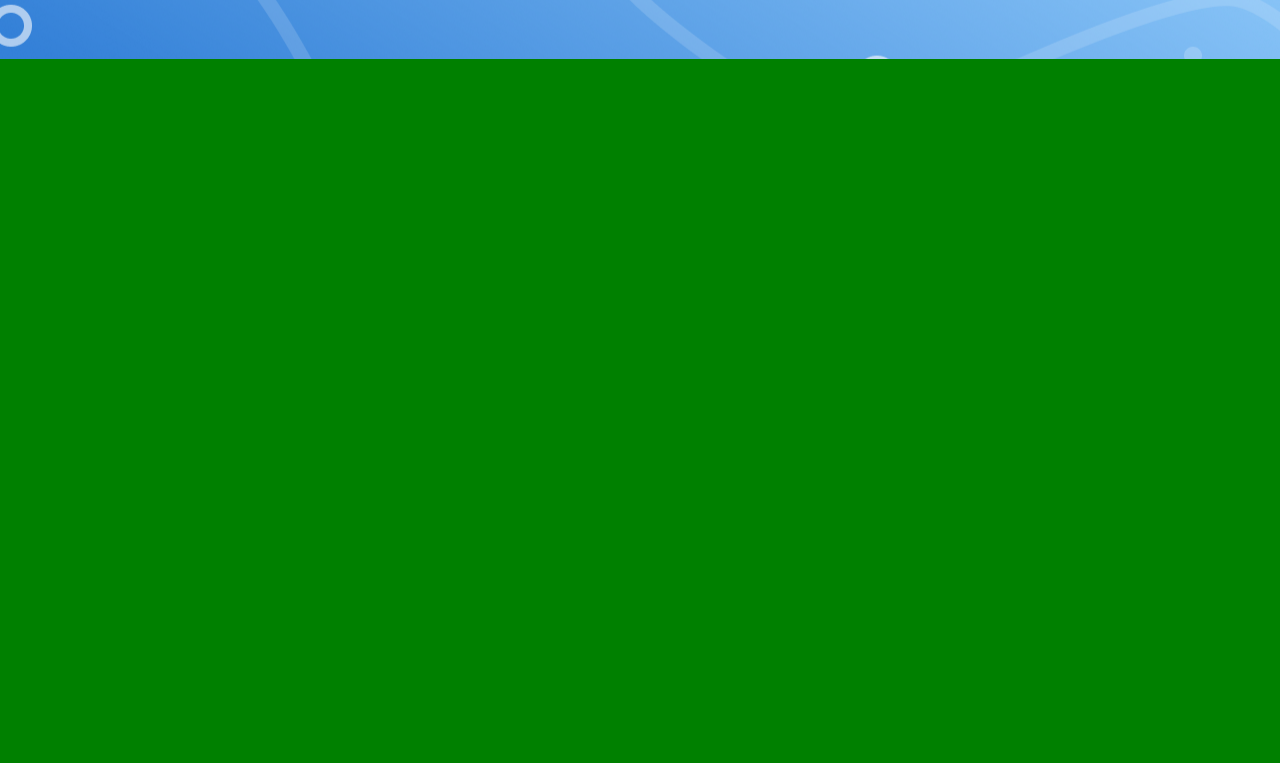
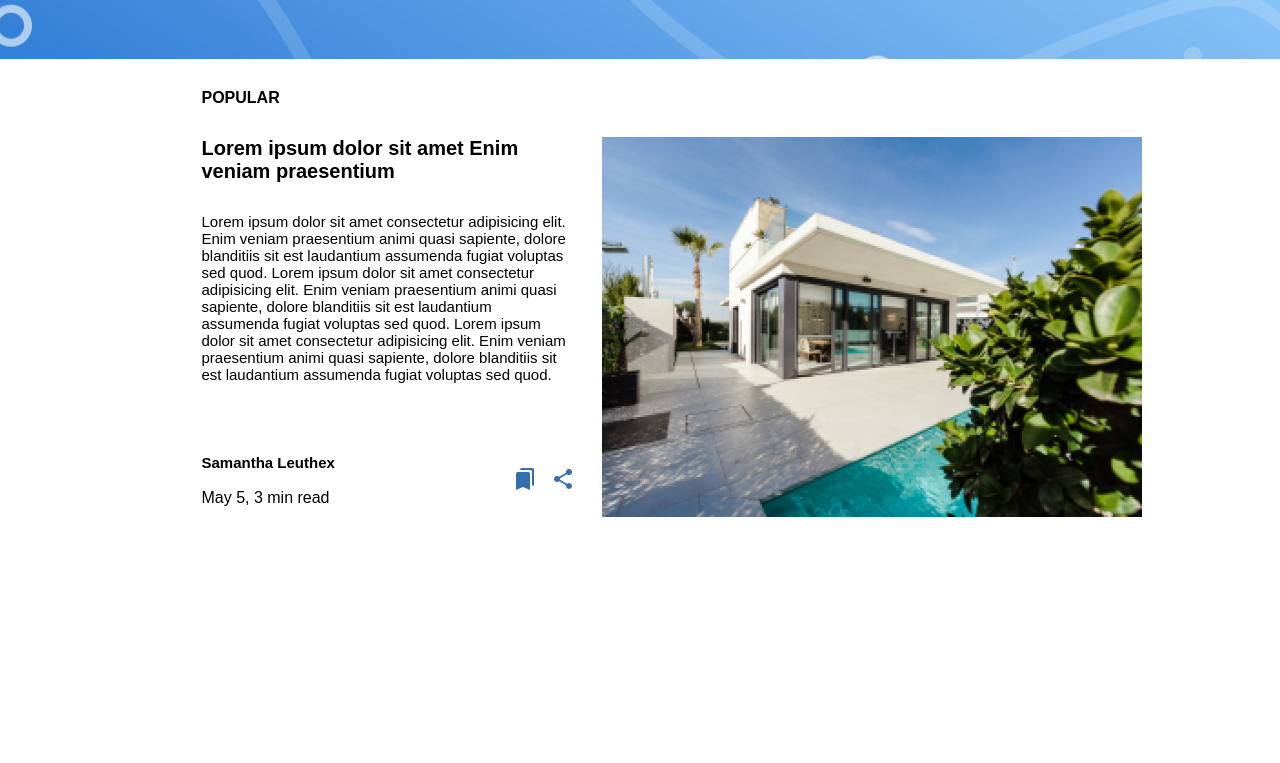
Before and after one commit to natalinunez/hackaton_6, a plain HTML site: page index.html in a window 1280 px wide. Shown: the part 195-958 px from the top of the page. Drawn offline with Linux system fonts and the light colour scheme.

Commit message:
Inicio y fin de maquetación de ContainerPopular

```diff
--- a/css/styles.css
+++ b/css/styles.css
@@ -16,7 +16,7 @@ a{
 .Container{
     width: 1343px;
     height: 1017px;
-    background-color:green;
+    /*background-color:green;*/
 }
 
 /*Inicio Container Head*/
@@ -70,7 +70,7 @@ a{
     color:black;
     font-weight: bold;
 }
-.ContainerMain-Title--Color{
+.ContainerMain--ColorH1{
     font-size: 30px;
     color:white;
 }
@@ -79,7 +79,76 @@ a{
     font-size: 15px;
     color:black;
 }
-.ContainerMain-P--Color{
+.ContainerMain--ColorP{
     color:white;
 }
+
 /*Fin Container Main*/
+/*Inicio Container Popular*/
+.ContainerPopular{
+    width: 70%;
+    height: 20%;
+    margin:0 auto;
+    display: grid;
+    grid-template-columns: repeat(2,1fr);
+    grid-template-rows: repeat(3,1fr,3fr,1fr);
+    grid-gap:30px;
+    /*flex-direction: column;
+    justify-content: center;
+    align-items: center;*/
+}
+.CPopular-TitleT{
+    padding-top: 30px;;
+    text-align: left;
+}
+.CPopular-Title{
+    font-size: 15px;
+    color:black;
+    font-weight: bold;
+}
+.CPopular--ColorH3{
+    font-size: 20px;
+    padding-bottom: 30px;;
+}
+
+.CPopular-P {
+    font-size: 15px;
+    color:black;
+}
+
+.ContainerPopular .CPopular-TitleT{
+    grid-column: 1/3;
+    grid-row: 1/2;
+}
+
+.ContainerPopular .CPopular-Text .CPopularAuthor{
+    grid-column: 1/2;
+    grid-row: 2/4;
+}
+
+.ContainerPopular-Imagen{
+    grid-column: 2/3;
+    grid-row: 2/4;
+}
+
+.CPopularAuthor{
+    display: flex;
+    justify-content: space-between;
+    align-items: center;
+}
+.CPopularAuthor-Link{
+    width: 15%;
+    display: flex;
+    justify-content: space-between;
+    align-items: center;
+}
+
+.CPopularAuthor-Name{
+    font-size: 15px;
+    color:black;
+    font-weight: bold;
+}
+.CPopularAuthor--Date{
+    font-weight: 100;
+}
+/*Fin Container Popular*/
--- a/index.html
+++ b/index.html
@@ -25,6 +25,35 @@
                 quasi sapiente, dolore blanditiis sit est laudantium assumenda fugiat voluptas sed quod.Enim veniam praesentium animi
             </p>
         </main>
+        <section class="ContainerPopular">
+            <!-- <img src="/css/imagenes/icon-search.png" alt="" >  -->
+                <h4 class="CPopular-TitleT">POPULAR</h4>
+                <div class="CPopular-Texto">
+                     <h3  class="CPopular-Title CPopular--ColorH3">Lorem ipsum dolor sit amet Enim veniam praesentium</h3>
+                     <p class="CPopular-P ">
+                         Lorem ipsum dolor sit amet consectetur adipisicing elit. Enim veniam praesentium animi
+                         quasi sapiente, dolore blanditiis sit est laudantium assumenda fugiat voluptas sed quod.
+                         Lorem ipsum dolor sit amet consectetur adipisicing elit. Enim veniam praesentium animi
+                         quasi sapiente, dolore blanditiis sit est laudantium assumenda fugiat voluptas sed quod.
+                         Lorem ipsum dolor sit amet consectetur adipisicing elit. Enim veniam praesentium animi
+                         quasi sapiente, dolore blanditiis sit est laudantium assumenda fugiat voluptas sed quod.
+                     </p>
+                </div>
+                <div class="CPopularAuthor" >
+                        <div class="CPopularAuthor-Data">
+                            <p class="CPopularAuthor-Name">Samantha Leuthex</p>
+                            <br>
+                            <p class="CPopularAuthor--Date">May 5, 3 min read</p>
+                        </div>
+                        <div class="CPopularAuthor-Link">
+                            <a href="#"><img src="/css/imagenes/icon-save.png" alt=""></a>
+                            <a href="#"><img src="/css/imagenes/icon-share.png" alt=""></a>
+                        </div>
+                </div>
+                <div class="ContainerPopular-Imagen">
+                        <img src="/css/imagenes/img-post-1.png" alt="" class="rounded" >
+                </div>
+     </section>
     </div>
 
 </body>
```
